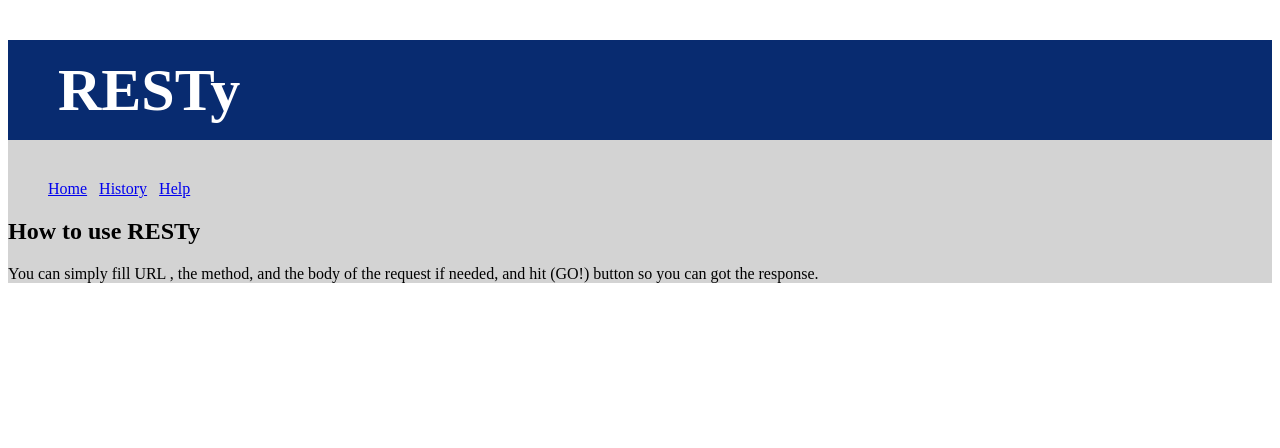
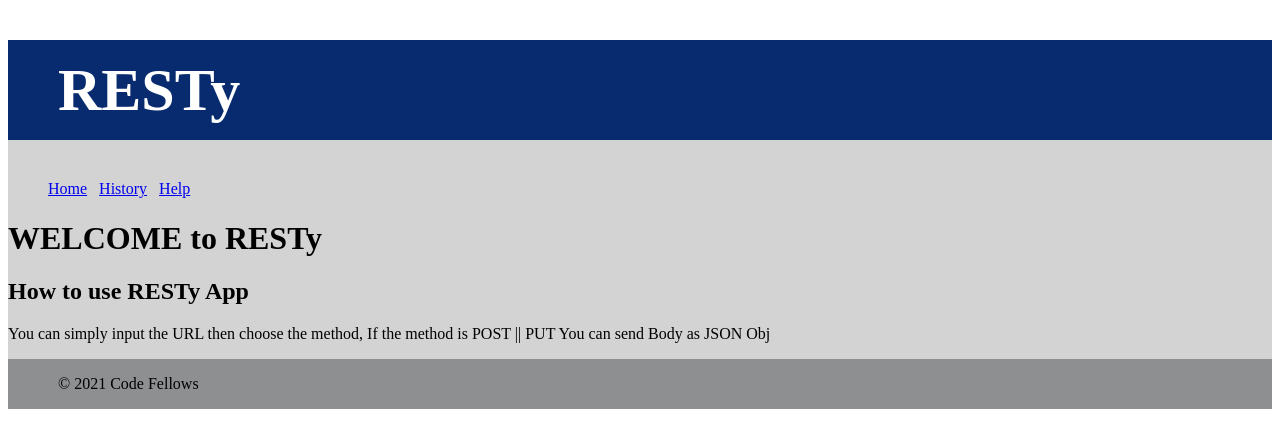
Before and after one commit to farahalwahaibi/resty, a React (Create React App) app in the folder resty/: page /help in a window 1280 px wide. Shown: the top 448 px of the page. Built offline with nearby package versions, Linux system fonts and the light colour scheme.

Commit message:
add router

```diff
--- a/resty/src/app/App.jsx
+++ b/resty/src/app/App.jsx
@@ -47,11 +47,11 @@
             <br />
           <Form formHandler={this.handleForm}/>
           <Result  response={this.state.response} headers={this.state.headers}/>
-          <Footer/>
           </Route>
           <Route exact path="/history" component={History} />
           <Route  exact path="/help" component={Help} />
           </Switch>
+          <Footer/>
         </div>
       </React.Fragment>
       </Router>
--- a/resty/src/components/help/help.jsx
+++ b/resty/src/components/help/help.jsx
@@ -5,11 +5,11 @@
  render() {
      return(
         <React.Fragment>
-        <div className="renderedData">
-        <h2>How to use RESTy</h2>
+        <div >
+        <h1>WELCOME to RESTy </h1>
+        <h2>How to use RESTy App</h2>
         <p>
-          You can simply fill URL , the method, and the body of the request if needed, and hit (GO!) button so you can got the response.
-        </p>
+          You can simply input the  URL then choose the method, If the method is POST || PUT You can send Body as JSON Obj</p>
         </div>
         </React.Fragment>
    )
```
